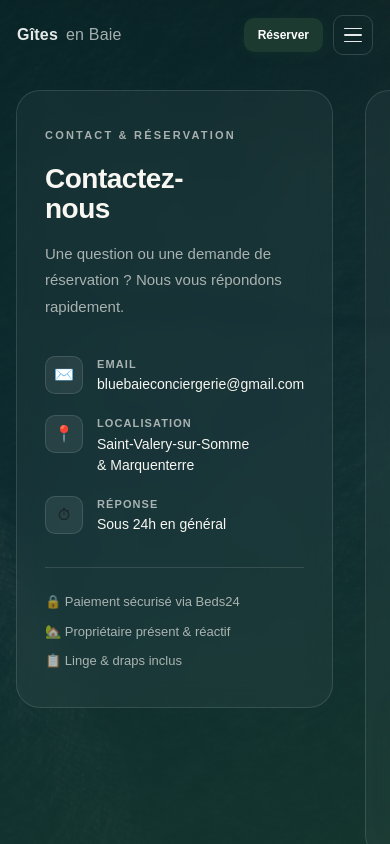
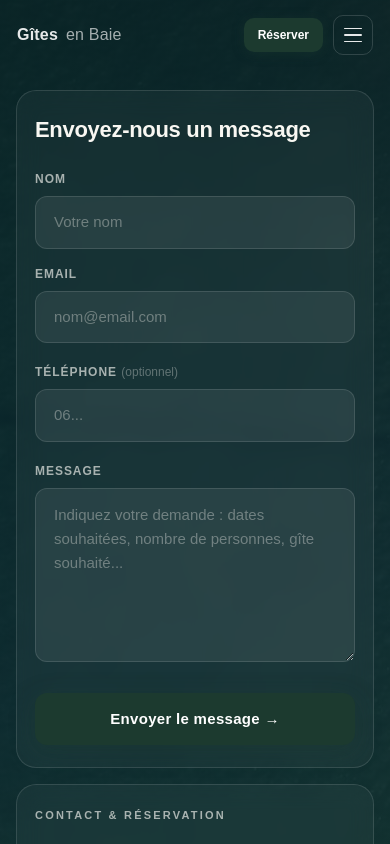
Before and after one commit to bluebaie/gite-en-baie, a Next.js app: page /contact in a window 390 px wide. Shown: the top 844 px of the page. Built offline with nearby package versions, Linux system fonts and the light colour scheme.

Commit message:
fix: responsive mobile contact form

```diff
--- a/components/ContactPageForm.tsx
+++ b/components/ContactPageForm.tsx
@@ -2,10 +2,8 @@
 
 import { useState } from "react";
 
-// ── Palette cohérente avec la homepage ──────────────────────────────────
-// Fond sombre forêt/mer, texte blanc, accents verts naturels
-const ACCENT    = "#1C3A2F";   // vert forêt (bouton Réserver)
-const ACCENT_LT = "#2A5242";   // vert légèrement plus clair au hover
+const ACCENT    = "#1C3A2F";
+const ACCENT_LT = "#2A5242";
 const TEXT      = "#F8F7F2";
 const TEXT_MUTED= "rgba(248,247,242,0.65)";
 const BORDER    = "rgba(255,255,255,0.12)";
@@ -75,13 +73,9 @@ export default function ContactPageForm() {
   });
 
   const labelStyle: React.CSSProperties = {
-    fontSize: 12,
-    fontWeight: 600,
-    letterSpacing: "0.08em",
-    textTransform: "uppercase",
-    color: TEXT_MUTED,
-    marginBottom: 8,
-    display: "block",
+    fontSize: 12, fontWeight: 600, letterSpacing: "0.08em",
+    textTransform: "uppercase", color: TEXT_MUTED,
+    marginBottom: 8, display: "block",
   };
 
   return (
@@ -96,208 +90,139 @@ export default function ContactPageForm() {
           box-shadow: 0 12px 32px rgba(28,58,47,0.55) !important;
           background: ${ACCENT_LT} !important;
         }
-        .contact-submit:active:not(:disabled) {
-          transform: scale(0.98);
-        }
+        .contact-submit:active:not(:disabled) { transform: scale(0.98); }
         @keyframes fadeUp {
           from { opacity: 0; transform: translateY(16px); }
           to   { opacity: 1; transform: translateY(0); }
         }
-        .contact-card { animation: fadeUp 0.55s ease both; }
-        .contact-card-left { animation: fadeUp 0.5s ease both; }
+        .contact-card-left  { animation: fadeUp 0.5s ease both; }
         .contact-card-right { animation: fadeUp 0.6s 0.08s ease both; }
+
+        /* ── Layout ── */
+        .contact-grid {
+          display: grid;
+          grid-template-columns: 1fr 1.8fr;
+          gap: 32px;
+          align-items: start;
+        }
+        .contact-name-email-grid {
+          display: grid;
+          grid-template-columns: 1fr 1fr;
+          gap: 20px;
+          margin-bottom: 20px;
+        }
+
+        /* ── Mobile ── */
+        @media (max-width: 767px) {
+          .contact-grid {
+            grid-template-columns: 1fr;
+            gap: 16px;
+          }
+          /* Formulaire en premier sur mobile */
+          .contact-card-right { order: 1; }
+          .contact-card-left  { order: 2; }
+
+          .contact-card-left,
+          .contact-card-right {
+            padding: 22px 18px !important;
+            border-radius: 20px !important;
+          }
+
+          /* Nom + email en colonne sur mobile */
+          .contact-name-email-grid {
+            grid-template-columns: 1fr;
+            gap: 16px;
+          }
+
+          /* Bouton pleine largeur */
+          .contact-submit-wrapper { justify-content: stretch !important; }
+          .contact-submit { width: 100%; padding: 15px 20px !important; }
+
+          /* Réassurance masquée sur mobile */
+          .contact-reassurance { display: none !important; }
+        }
       `}</style>
 
-      <div style={{
-        display: "grid",
-        gridTemplateColumns: "1fr 1.8fr",
-        gap: 32,
-        alignItems: "start",
-      }}>
+      <div className="contact-grid">
 
         {/* ── Colonne gauche — infos ── */}
-        <div className="contact-card-left" style={{
-          background: "rgba(255,255,255,0.04)",
-          border: `1px solid ${BORDER}`,
-          borderRadius: 24,
-          padding: "36px 28px",
-          backdropFilter: "blur(12px)",
-        }}>
-          <p style={{
-            fontSize: 11, fontWeight: 700, letterSpacing: "0.2em",
-            textTransform: "uppercase", color: TEXT_MUTED, marginBottom: 20,
-          }}>
+        <div className="contact-card-left" style={{ background: "rgba(255,255,255,0.04)", border: `1px solid ${BORDER}`, borderRadius: 24, padding: "36px 28px", backdropFilter: "blur(12px)" }}>
+          <p style={{ fontSize: 11, fontWeight: 700, letterSpacing: "0.2em", textTransform: "uppercase", color: TEXT_MUTED, marginBottom: 20 }}>
             Contact & réservation
           </p>
-
-          <h1 style={{
-            fontSize: "clamp(28px, 3.5vw, 42px)",
-            fontWeight: 700, lineHeight: 1.1,
-            color: TEXT, marginBottom: 16, letterSpacing: "-0.5px",
-          }}>
+          <h1 style={{ fontSize: "clamp(24px, 3.5vw, 42px)", fontWeight: 700, lineHeight: 1.1, color: TEXT, marginBottom: 16, letterSpacing: "-0.5px" }}>
             Contactez-<br />nous
           </h1>
-
-          <p style={{
-            fontSize: 15, lineHeight: 1.75,
-            color: TEXT_MUTED, marginBottom: 36,
-          }}>
+          <p style={{ fontSize: 15, lineHeight: 1.75, color: TEXT_MUTED, marginBottom: 28 }}>
             Une question ou une demande de réservation ? Nous vous répondons rapidement.
           </p>
 
-          {/* Infos pratiques */}
           {[
-            { icon: "✉️", label: "Email", value: "bluebaieconciergerie@gmail.com" },
-            { icon: "📍", label: "Localisation", value: "Saint-Valery-sur-Somme\n& Marquenterre" },
-            { icon: "⏱", label: "Réponse", value: "Sous 24h en général" },
+            { icon: "✉️", label: "Email",        value: "bluebaieconciergerie@gmail.com" },
+            { icon: "📍", label: "Localisation",  value: "Saint-Valery-sur-Somme\n& Marquenterre" },
+            { icon: "⏱",  label: "Réponse",       value: "Sous 24h en général" },
           ].map((item) => (
-            <div key={item.label} style={{
-              display: "flex", gap: 14, alignItems: "flex-start",
-              marginBottom: 20,
-            }}>
-              <div style={{
-                width: 38, height: 38, borderRadius: 10, flexShrink: 0,
-                background: "rgba(255,255,255,0.07)",
-                border: `1px solid ${BORDER}`,
-                display: "flex", alignItems: "center", justifyContent: "center",
-                fontSize: 16,
-              }}>
+            <div key={item.label} style={{ display: "flex", gap: 14, alignItems: "flex-start", marginBottom: 18 }}>
+              <div style={{ width: 38, height: 38, borderRadius: 10, flexShrink: 0, background: "rgba(255,255,255,0.07)", border: `1px solid ${BORDER}`, display: "flex", alignItems: "center", justifyContent: "center", fontSize: 16 }}>
                 {item.icon}
               </div>
               <div>
-                <div style={{ fontSize: 11, fontWeight: 600, letterSpacing: "0.1em", textTransform: "uppercase", color: TEXT_MUTED, marginBottom: 2 }}>
-                  {item.label}
-                </div>
-                <div style={{ fontSize: 14, color: TEXT, lineHeight: 1.5, whiteSpace: "pre-line" }}>
-                  {item.value}
-                </div>
+                <div style={{ fontSize: 11, fontWeight: 600, letterSpacing: "0.1em", textTransform: "uppercase", color: TEXT_MUTED, marginBottom: 2 }}>{item.label}</div>
+                <div style={{ fontSize: 14, color: TEXT, lineHeight: 1.5, whiteSpace: "pre-line" }}>{item.value}</div>
               </div>
             </div>
           ))}
 
-          {/* Réassurance */}
-          <div style={{
-            marginTop: 32, paddingTop: 24,
-            borderTop: `1px solid ${BORDER}`,
-            display: "flex", flexDirection: "column", gap: 10,
-          }}>
+          <div className="contact-reassurance" style={{ marginTop: 28, paddingTop: 22, borderTop: `1px solid ${BORDER}`, display: "flex", flexDirection: "column", gap: 10 }}>
             {["🔒 Paiement sécurisé via Beds24", "🏡 Propriétaire présent & réactif", "📋 Linge & draps inclus"].map((item) => (
-              <div key={item} style={{ fontSize: 13, color: TEXT_MUTED, display: "flex", alignItems: "center", gap: 8 }}>
-                {item}
-              </div>
+              <div key={item} style={{ fontSize: 13, color: TEXT_MUTED, display: "flex", alignItems: "center", gap: 8 }}>{item}</div>
             ))}
           </div>
         </div>
 
         {/* ── Colonne droite — formulaire ── */}
-        <div className="contact-card-right" style={{
-          background: "rgba(255,255,255,0.04)",
-          border: `1px solid ${BORDER}`,
-          borderRadius: 24,
-          padding: "36px 32px",
-          backdropFilter: "blur(12px)",
-        }}>
-          <h2 style={{
-            fontSize: 22, fontWeight: 600, color: TEXT,
-            marginBottom: 28, letterSpacing: "-0.3px",
-          }}>
+        <div className="contact-card-right" style={{ background: "rgba(255,255,255,0.04)", border: `1px solid ${BORDER}`, borderRadius: 24, padding: "36px 32px", backdropFilter: "blur(12px)" }}>
+          <h2 style={{ fontSize: 22, fontWeight: 600, color: TEXT, marginBottom: 24, letterSpacing: "-0.3px" }}>
             Envoyez-nous un message
           </h2>
 
           <form onSubmit={handleSubmit}>
-            <div style={{ display: "grid", gridTemplateColumns: "1fr 1fr", gap: 20, marginBottom: 20 }}>
+            <div className="contact-name-email-grid">
               <div>
                 <label style={labelStyle}>Nom</label>
-                <input
-                  required value={name}
-                  onChange={(e) => setName(e.target.value)}
-                  onFocus={() => setFocused("name")}
-                  onBlur={() => setFocused(null)}
-                  placeholder="Votre nom"
-                  style={inputStyle("name")}
-                />
+                <input required value={name} onChange={(e) => setName(e.target.value)} onFocus={() => setFocused("name")} onBlur={() => setFocused(null)} placeholder="Votre nom" style={inputStyle("name")} />
               </div>
               <div>
                 <label style={labelStyle}>Email</label>
-                <input
-                  required type="email" value={email}
-                  onChange={(e) => setEmail(e.target.value)}
-                  onFocus={() => setFocused("email")}
-                  onBlur={() => setFocused(null)}
-                  placeholder="nom@email.com"
-                  style={inputStyle("email")}
-                />
+                <input required type="email" value={email} onChange={(e) => setEmail(e.target.value)} onFocus={() => setFocused("email")} onBlur={() => setFocused(null)} placeholder="nom@email.com" style={inputStyle("email")} />
               </div>
             </div>
 
             <div style={{ marginBottom: 20 }}>
               <label style={labelStyle}>Téléphone <span style={{ opacity: 0.5, fontWeight: 400, textTransform: "none", letterSpacing: 0 }}>(optionnel)</span></label>
-              <input
-                value={phone}
-                onChange={(e) => setPhone(e.target.value)}
-                onFocus={() => setFocused("phone")}
-                onBlur={() => setFocused(null)}
-                placeholder="06..."
-                style={inputStyle("phone")}
-              />
+              <input value={phone} onChange={(e) => setPhone(e.target.value)} onFocus={() => setFocused("phone")} onBlur={() => setFocused(null)} placeholder="06..." style={inputStyle("phone")} />
             </div>
 
-            <div style={{ marginBottom: 28 }}>
+            <div style={{ marginBottom: 24 }}>
               <label style={labelStyle}>Message</label>
               <textarea
                 required value={message}
                 onChange={(e) => setMessage(e.target.value)}
-                onFocus={() => setFocused("message")}
-                onBlur={() => setFocused(null)}
+                onFocus={() => setFocused("message")} onBlur={() => setFocused(null)}
                 placeholder="Indiquez votre demande : dates souhaitées, nombre de personnes, gîte souhaité..."
                 rows={6}
-                style={{
-                  ...inputStyle("message"),
-                  resize: "vertical",
-                  minHeight: 148,
-                  paddingTop: 14,
-                  lineHeight: 1.6,
-                }}
+                style={{ ...inputStyle("message"), resize: "vertical", minHeight: 140, paddingTop: 14, lineHeight: 1.6 }}
               />
             </div>
 
             {status && (
-              <div style={{
-                marginBottom: 20,
-                padding: "14px 18px",
-                borderRadius: 12,
-                fontSize: 14, lineHeight: 1.6,
-                background: status.type === "success"
-                  ? "rgba(28,58,47,0.35)"
-                  : "rgba(190,24,93,0.18)",
-                border: status.type === "success"
-                  ? `1px solid rgba(28,58,47,0.6)`
-                  : "1px solid rgba(244,114,182,0.35)",
-                color: TEXT,
-              }}>
+              <div style={{ marginBottom: 20, padding: "14px 18px", borderRadius: 12, fontSize: 14, lineHeight: 1.6, background: status.type === "success" ? "rgba(28,58,47,0.35)" : "rgba(190,24,93,0.18)", border: status.type === "success" ? "1px solid rgba(28,58,47,0.6)" : "1px solid rgba(244,114,182,0.35)", color: TEXT }}>
                 {status.type === "success" ? "✅ " : "⚠️ "}{status.text}
               </div>
             )}
 
-            <div style={{ display: "flex", justifyContent: "flex-end" }}>
-              <button
-                type="submit"
-                disabled={sending}
-                className="contact-submit"
-                style={{
-                  background: ACCENT,
-                  color: "#fff",
-                  border: "none",
-                  borderRadius: 12,
-                  padding: "14px 32px",
-                  fontSize: 15,
-                  fontWeight: 700,
-                  cursor: sending ? "not-allowed" : "pointer",
-                  boxShadow: "0 6px 24px rgba(28,58,47,0.40)",
-                  opacity: sending ? 0.7 : 1,
-                  letterSpacing: "0.02em",
-                }}
-              >
+            <div className="contact-submit-wrapper" style={{ display: "flex", justifyContent: "flex-end" }}>
+              <button type="submit" disabled={sending} className="contact-submit" style={{ background: ACCENT, color: "#fff", border: "none", borderRadius: 12, padding: "14px 32px", fontSize: 15, fontWeight: 700, cursor: sending ? "not-allowed" : "pointer", boxShadow: "0 6px 24px rgba(28,58,47,0.40)", opacity: sending ? 0.7 : 1, letterSpacing: "0.02em" }}>
                 {sending ? "Envoi en cours…" : "Envoyer le message →"}
               </button>
             </div>
```
